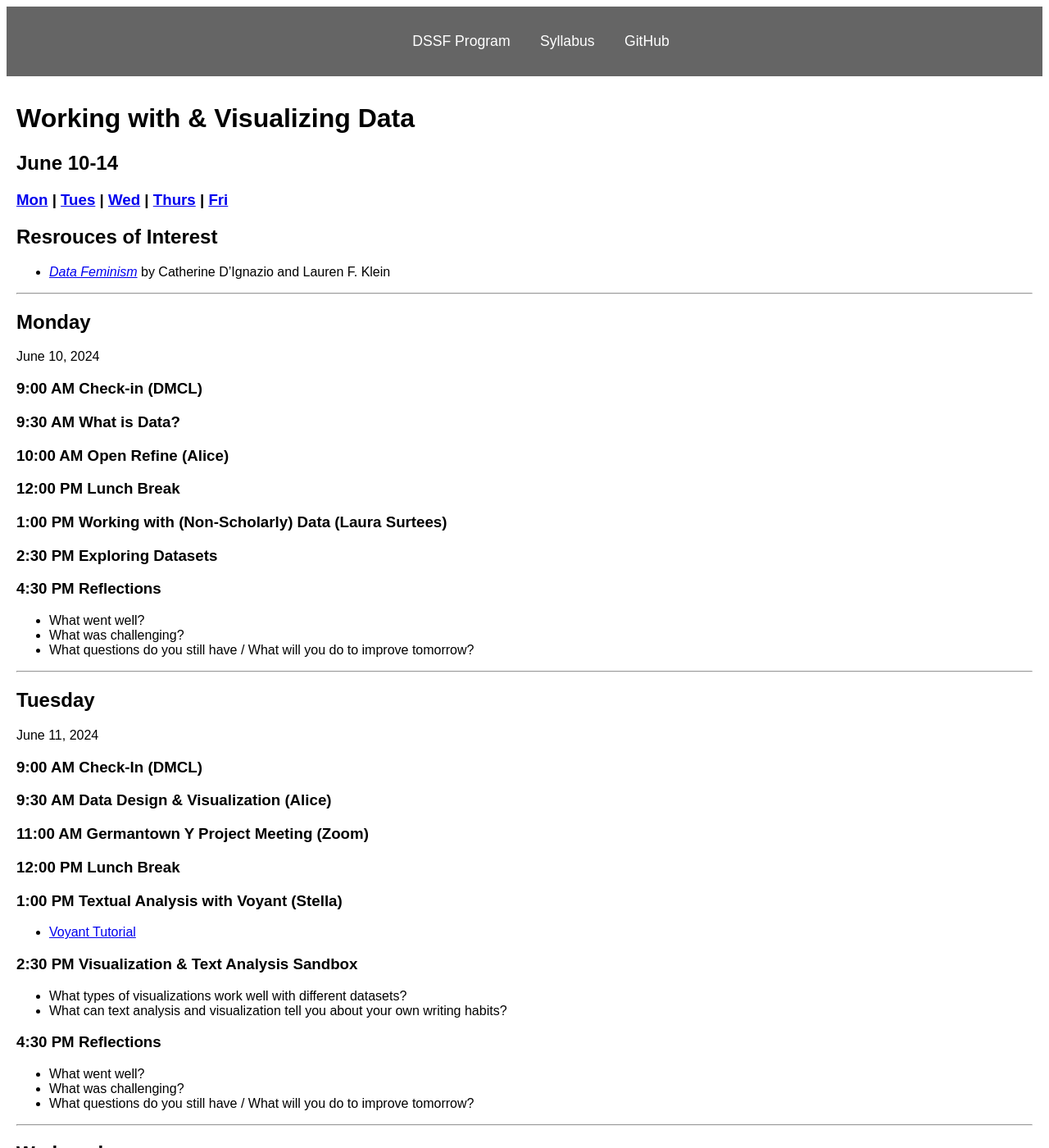
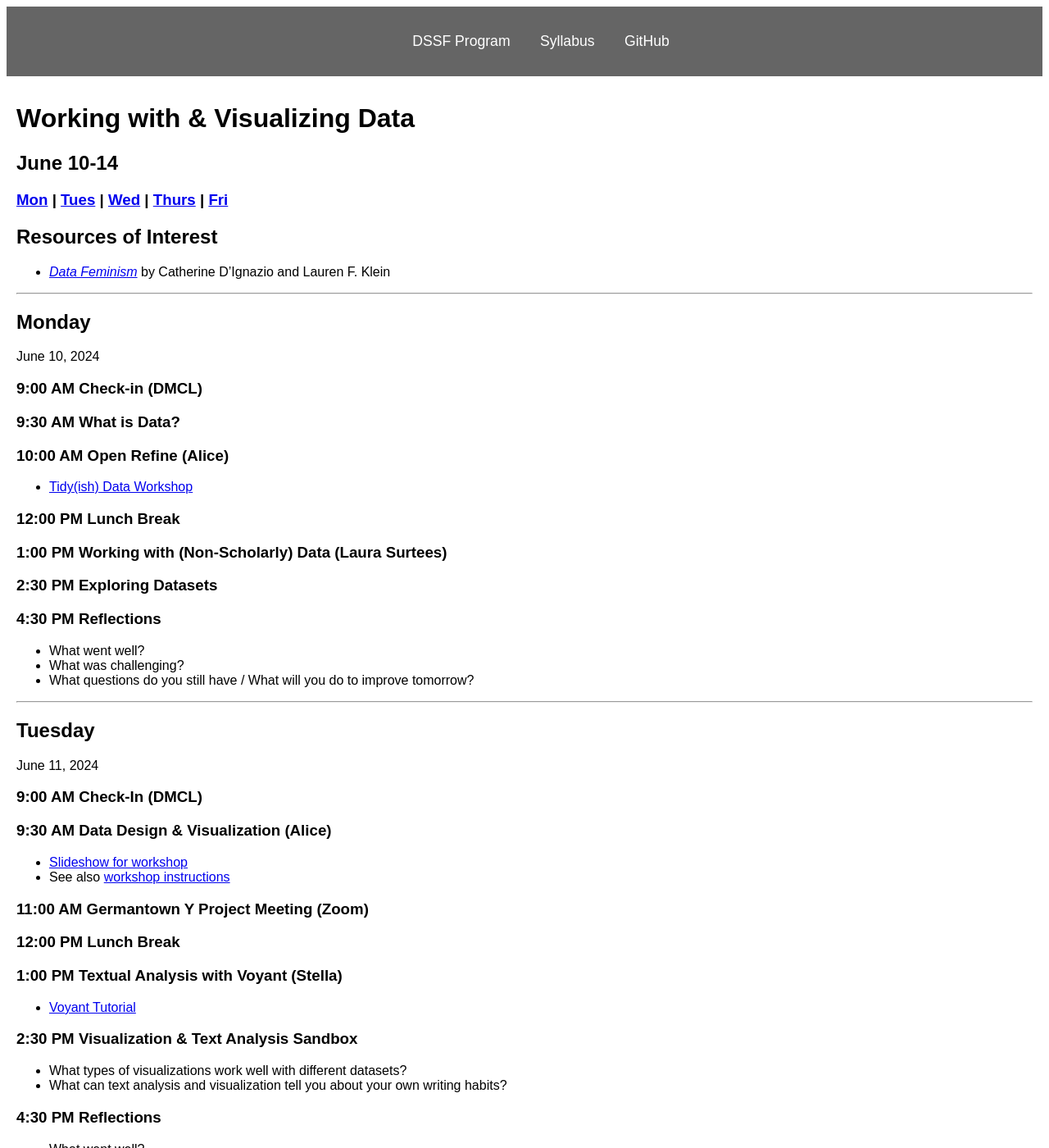
Before and after one commit to digbmc/dssf-syll, a Jekyll site: the page built from _weeks/02-data.md, in a window 1280 px wide and 1400 px high. Shown: the whole window at 82% size. Built offline with Jekyll 4.4.1, drawn with Linux system fonts in a browser that asks for light colours.

Commit message:
Update 02-data.md; add workshop links

```diff
--- a/_weeks/02-data.md
+++ b/_weeks/02-data.md
@@ -5,7 +5,7 @@ dates: June 10-14
 public: true
 ---
 
-## Resrouces of Interest
+## Resources of Interest
 - [*Data Feminism*](https://data-feminism.mitpress.mit.edu/) by Catherine D'Ignazio and Lauren F. Klein
 
 ---
@@ -18,6 +18,7 @@ June 10, 2024
 ### 9:30 AM What is Data?
 
 ### 10:00 AM Open Refine (Alice)
+- [Tidy(ish) Data Workshop](https://github.com/tri-cods/tidy-data)
 
 ### 12:00 PM Lunch Break
 
@@ -38,6 +39,8 @@ June 11, 2024
 ### 9:00 AM Check-In (DMCL)
 
 ### 9:30 AM Data Design & Visualization (Alice)
+- [Slideshow for workshop](https://alicemcgrath.digital.brynmawr.edu/pres/data-viz.html)
+- See also [workshop instructions](../resources/data)
 
 ### 11:00 AM  Germantown Y Project Meeting (Zoom)
 
```
